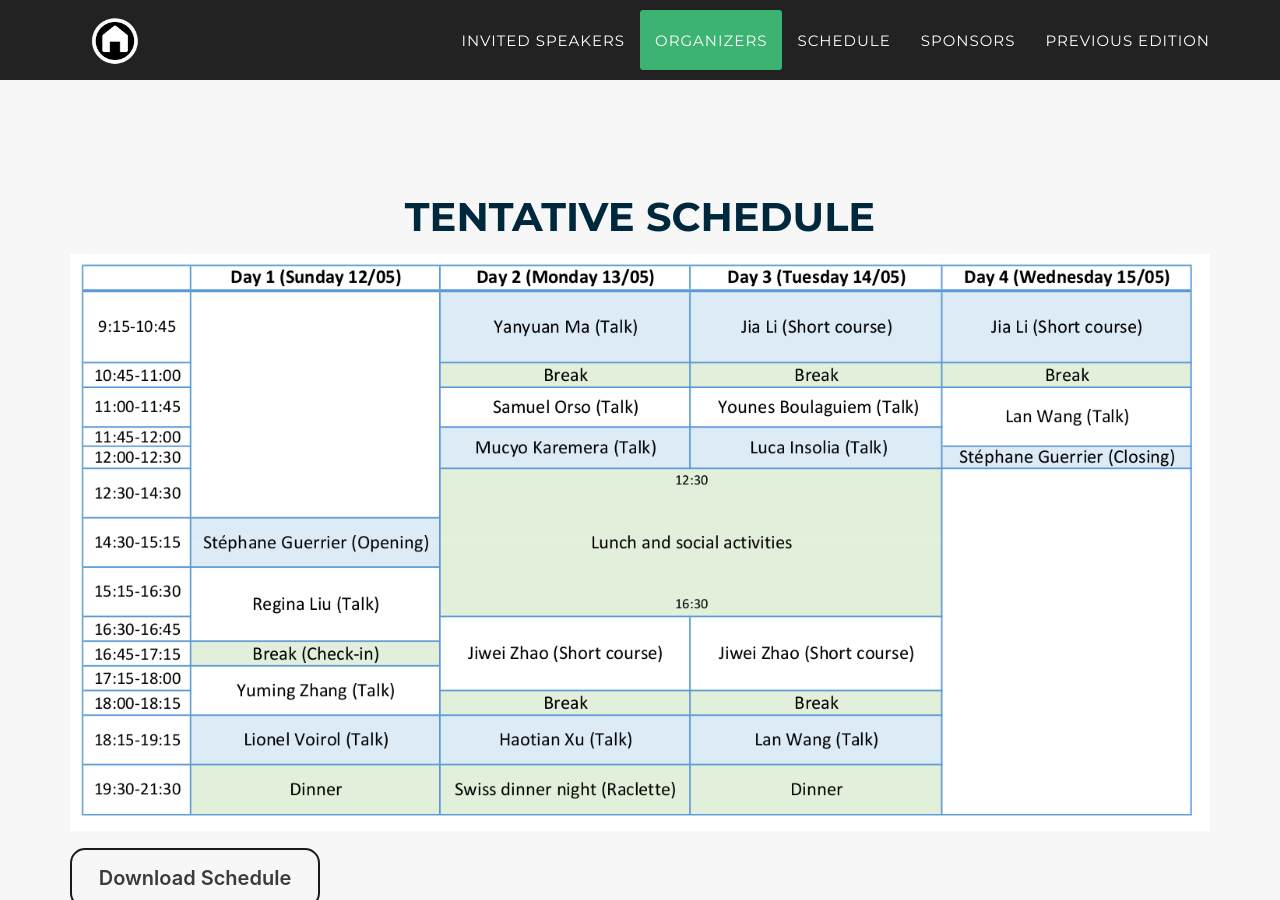
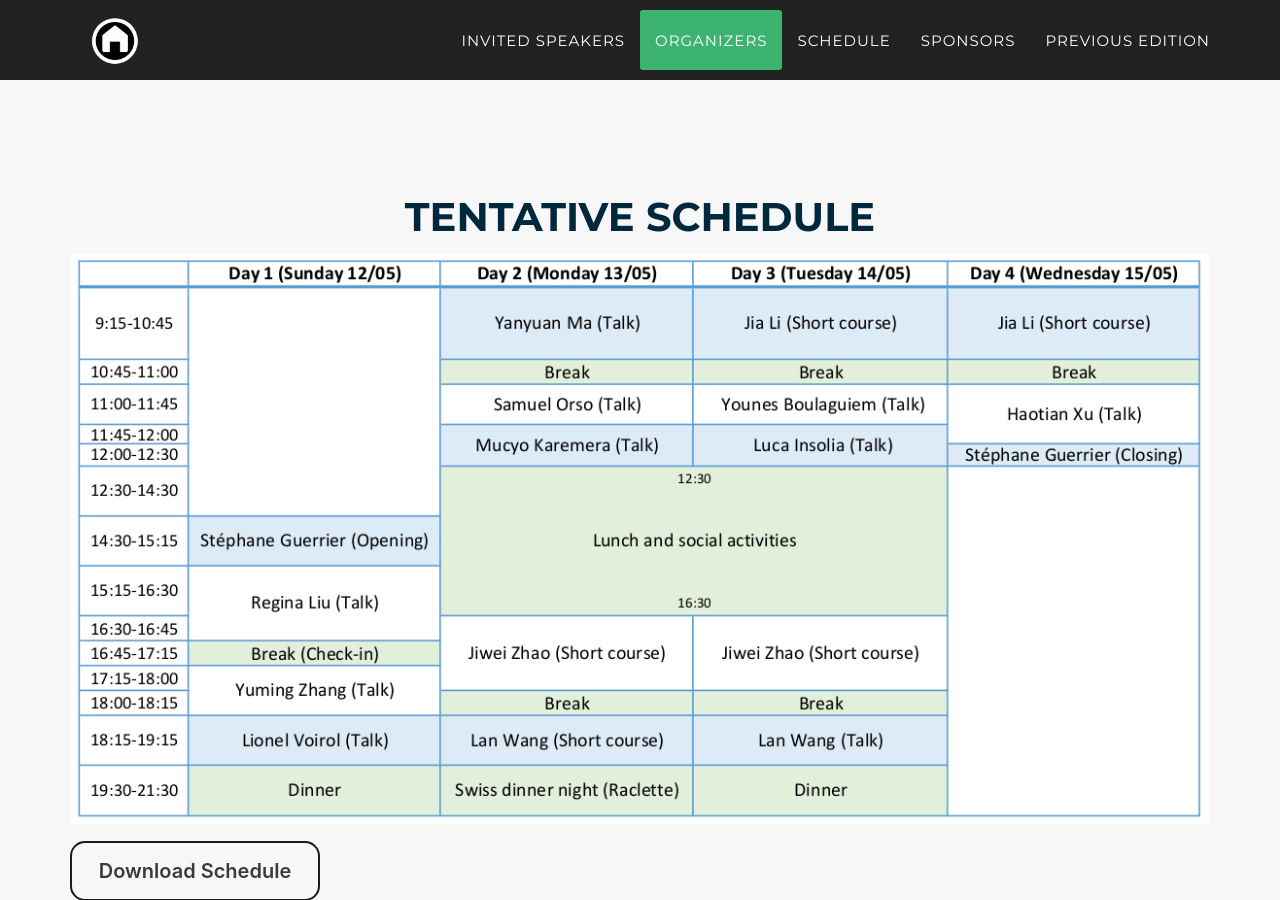
Before and after one commit to SMAC-Group/stat_conf_24, a Jekyll site: the page built from index.html, in a window 1280 px wide and 900 px high, scrolled down 3978 px. Built offline with Jekyll 4.4.1, drawn with Linux system fonts in a browser that asks for light colours; some web fonts are replaced.

Commit message:
update schedule

```diff
--- a/_includes/2017_data/schedule.html
+++ b/_includes/2017_data/schedule.html
@@ -8,7 +8,7 @@
         <!-- Link to a relative image -->
 
 
-              <img src="../css/2017_style/img/schedule_24_2.png" class="img-responsive img-centered" alt="" style="width: 110%;">
+              <img src="../css/2017_style/img/schedule_24_3.png" class="img-responsive img-centered" alt="" style="width: 110%;">
 
               <p>
                 <button class="button-28" onclick="downloadFile()">  <span style="font-size: 20px;">
```
Also changed, not shown: css/2017_style/img/schedule_24_3.png (added), 6 other files.
